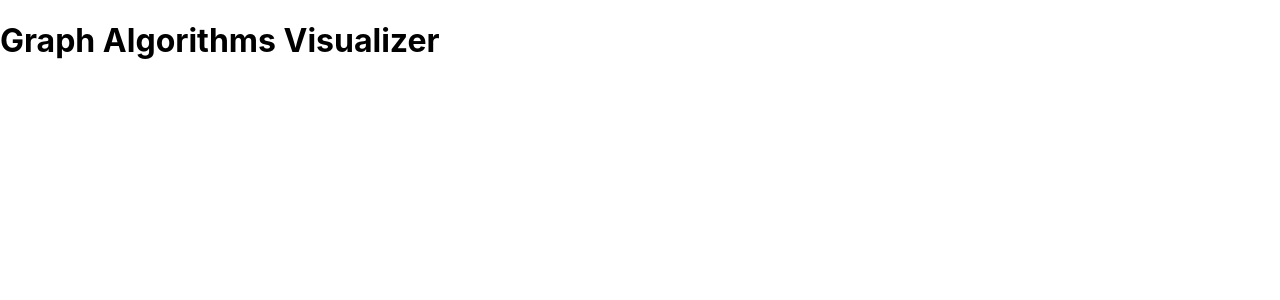
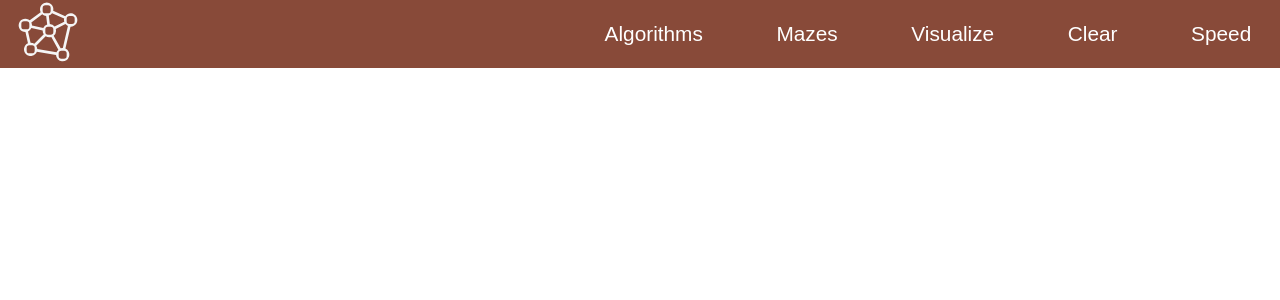
Before and after one commit to Chbmleao/Graph-Algorithms-Visualizer, a React (Create React App) app: page / in a window 1280 px wide. Shown: the top 300 px of the page. Built offline with nearby package versions, Linux system fonts and the light colour scheme.

Commit message:
Add Navbar to main page

```diff
--- a/src/App.js
+++ b/src/App.js
@@ -1,7 +1,9 @@
+import Navbar from "./components/Navbar";
+
 function App() {
   return (
     <div>
-      <h1>Graph Algorithms Visualizer</h1>
+      <Navbar />
     </div>
   );
 }
```
